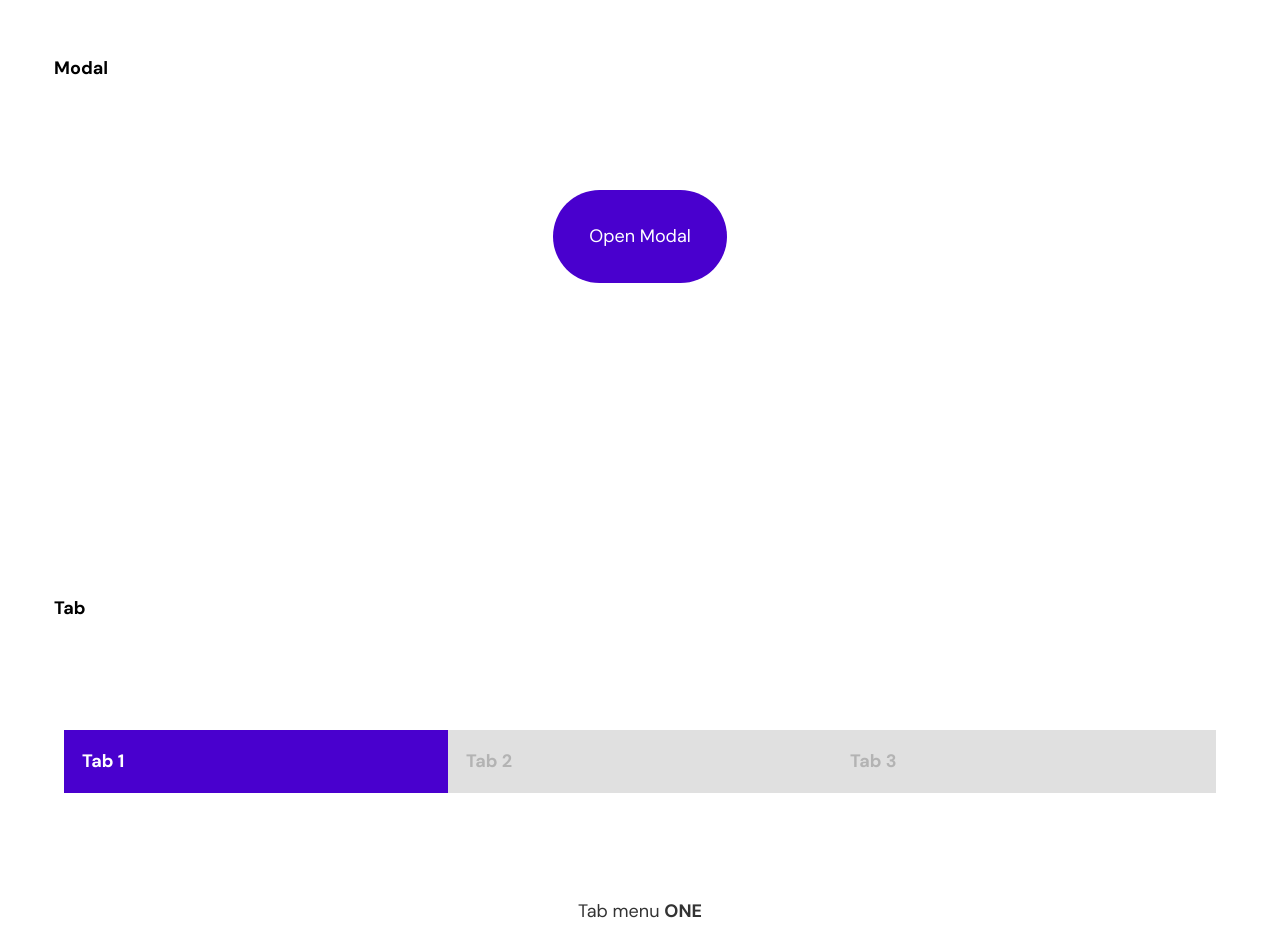
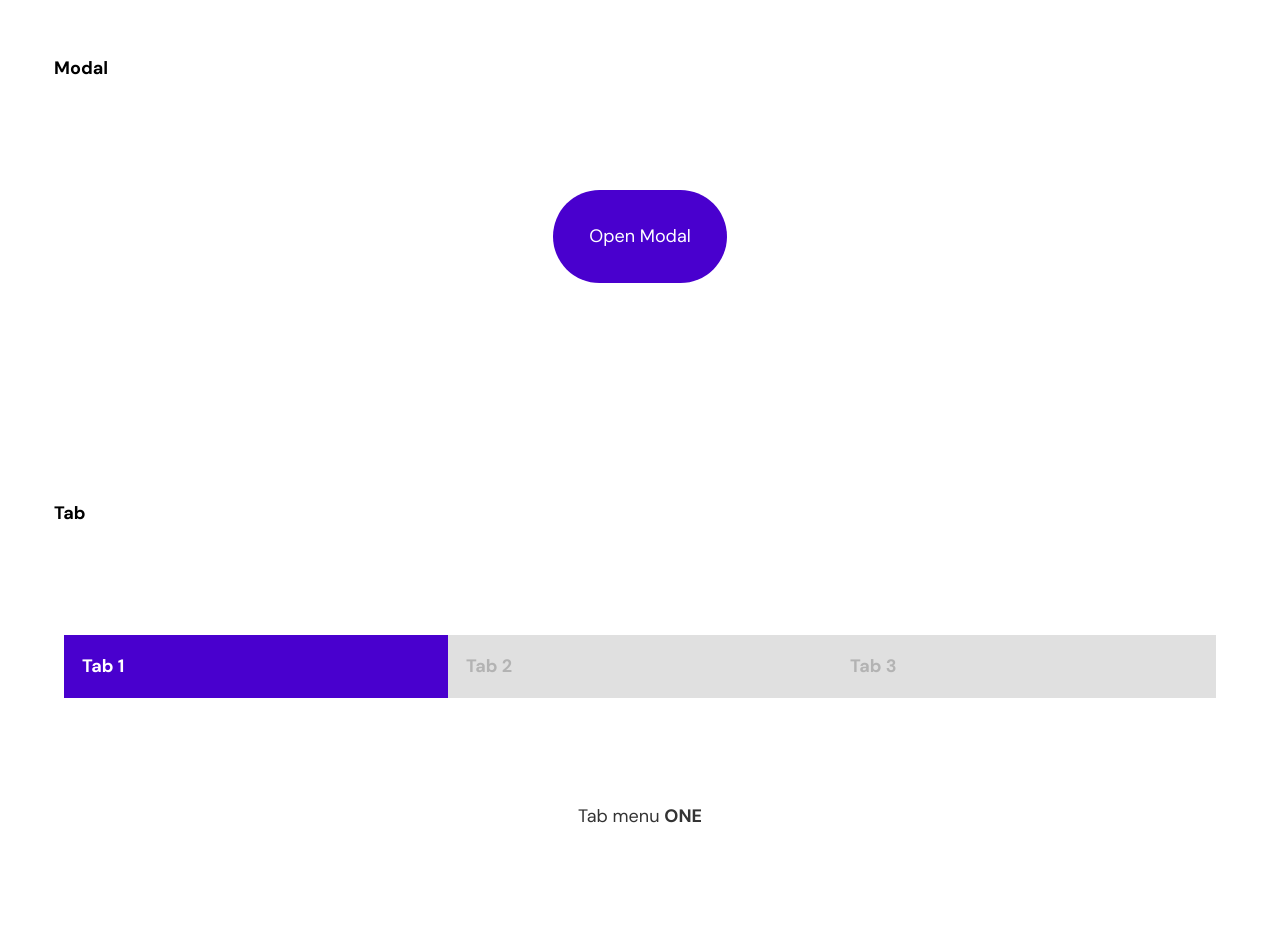
Before and after one commit to joyjs/wanted_pre_onboarding, a React (Create React App) app: page / in a window 1280 px wide. Shown: the top 952 px of the page. Built offline with nearby package versions, Linux system fonts and the light colour scheme.

Commit message:
💄 Modified height as 100% of all components

```diff
--- a/src/styles/layout/_app.scss
+++ b/src/styles/layout/_app.scss
@@ -11,7 +11,7 @@
   .ClickToEdit {
     @include column-flex(start, start);
     width: 100%;
-    min-height: $component-spacing * 4;
+    height: 100%;
 
     .title {
       @include text-style(title, $black);
```
